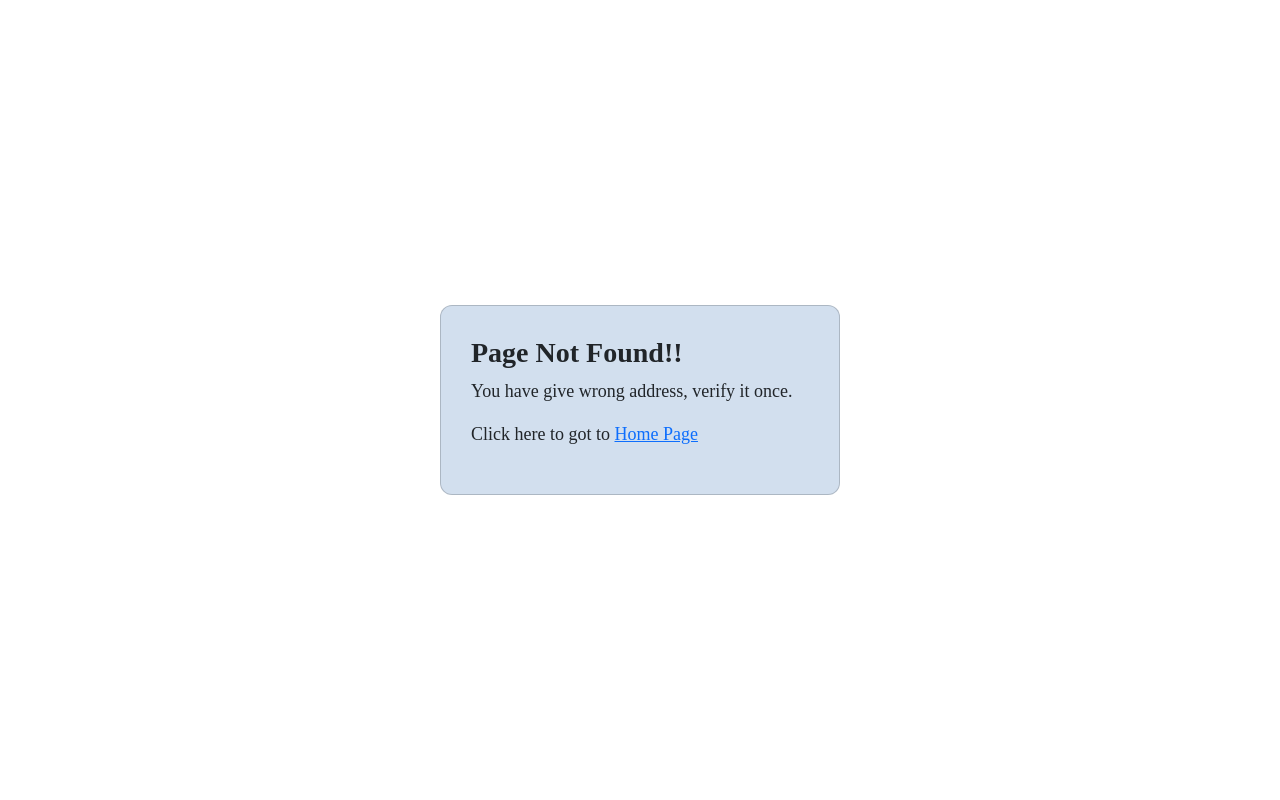
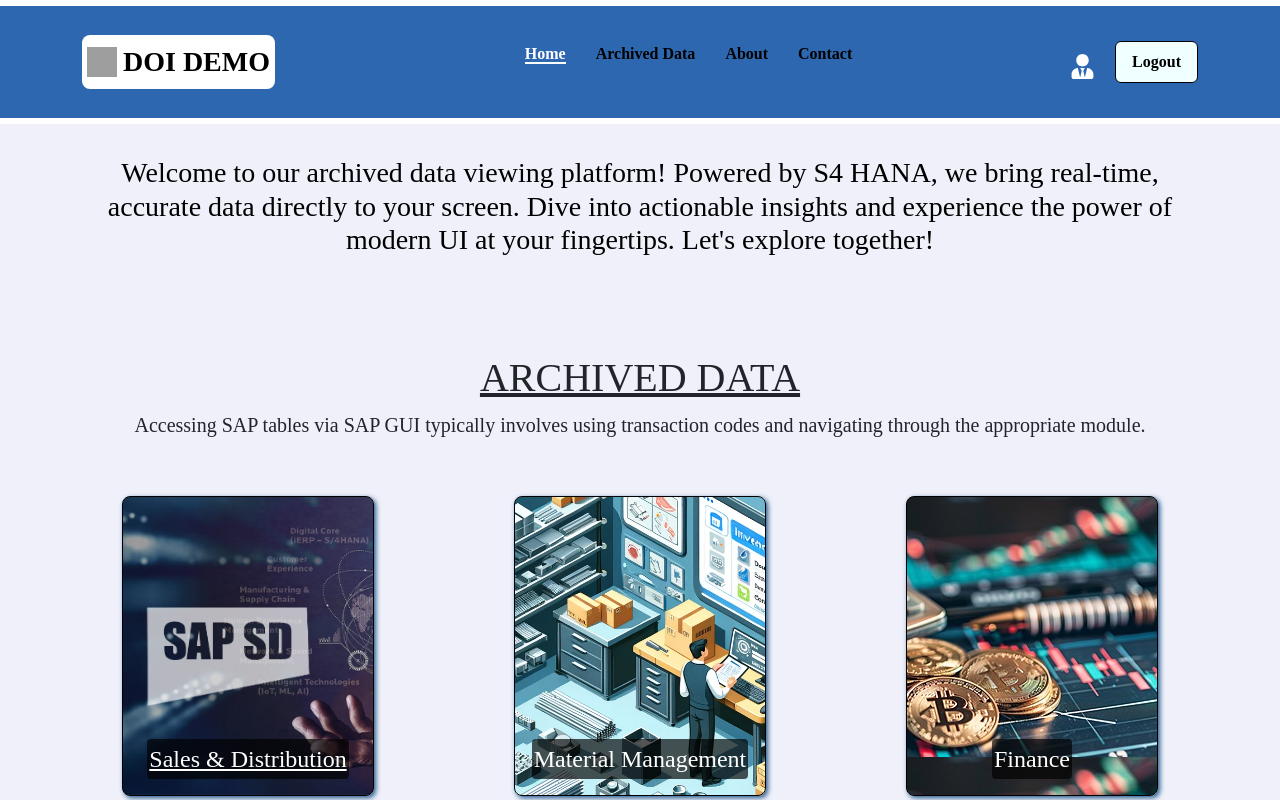
Before and after one commit to RupendraCHA/DOI_DEMO, a React (Vite) app in the folder frontend/: page /home in a window 1280 px wide. Before the commit this address had no page. Shown: the top 800 px of the page. Built offline with nearby package versions, Linux system fonts and the light colour scheme; grey boxes are pictures that could not be loaded.

Commit message:
Changing navigations and archived data access

```diff
--- a/frontend/src/App.jsx
+++ b/frontend/src/App.jsx
@@ -12,15 +12,16 @@ import Home from "./pages/Home/Home";
 import NotFound from "./components/NotFound/NotFound";
 import SapDataModules from "./pages/SapDataModules/SapDataModules";
 import AOS from "./components/AOS/AOS";
+import PurchaseOrder from "./components/PurchaseOrder/PurchaseOrder";
 
 const App = () => {
   return (
     <>
       <Routes>
-        <Route exact path="/" element={<Home />}></Route>
+        <Route exact path="/home" element={<Home />}></Route>
         <Route
           exact
-          path="/signup"
+          path="/"
           element={
             <>
               <Header message="signup" />
@@ -62,7 +63,7 @@ const App = () => {
             </>
           }
         ></Route>
-        <Route path="/aos" element={<AOS />}></Route>
+        <Route path="/purchaseOrder" element={<PurchaseOrder />}></Route>
         <Route path="*" element={<NotFound />}></Route>
       </Routes>
     </>
--- a/frontend/src/components/ExploreOfferings/ExploreOfferings.jsx
+++ b/frontend/src/components/ExploreOfferings/ExploreOfferings.jsx
@@ -3,6 +3,7 @@ import React, { useEffect } from "react";
 import "./ExploreOfferings.css";
 import aos from "aos";
 import "aos/dist/aos.css";
+import { Link } from "react-router-dom";
 
 const ExploreOfferings = () => {
   useEffect(() => {
@@ -26,9 +27,15 @@ const ExploreOfferings = () => {
         <div className="sap-gui-details">
           <div>
             <ul className="data-types">
-              <li className="data-card image1">
-                <p>Sales & Distribution</p>
-              </li>
+              <Link
+                title="click here"
+                to="/sapDataModules"
+                className="data-card image1"
+              >
+                <li>
+                  <p>Sales & Distribution</p>
+                </li>
+              </Link>
               <li className="data-card image2">
                 <p>Material Management</p>
               </li>
--- a/frontend/src/components/Header/Header1.jsx
+++ b/frontend/src/components/Header/Header1.jsx
@@ -49,7 +49,7 @@ const Header = ({ message = "" }) => {
       );
     } else if (message === "login") {
       return (
-        <Link to="/signup">
+        <Link to="/">
           <button>Sign Up</button>
         </Link>
       );
@@ -63,10 +63,20 @@ const Header = ({ message = "" }) => {
           <button onClick={handleLogout}>Logout</button>
         </>
       );
+    } else if (message === "") {
+      return (
+        <>
+          <div className="user-icon-section">
+            <FaUserTie className="user-icon-symbol" />
+            <p className="user-name">{username}</p>
+          </div>
+          <button onClick={handleLogout}>Logout</button>
+        </>
+      );
     }
     return (
       <>
-        <Link to="/signup">
+        <Link to="/">
           <button>Sign Up</button>
         </Link>
         <Link to="/login">
@@ -87,7 +97,7 @@ const Header = ({ message = "" }) => {
       >
         <div className="logo-container">
           <div>
-            <Link to="/" className="website-name-section">
+            <Link to="/home" className="website-name-section">
               <img
                 src="https://res.cloudinary.com/dvxkeeeqs/image/upload/v1727239316/vs_syjood.jpg"
                 className="website-logo"
--- /dev/null
+++ b/frontend/src/components/PurchaseOrder/PurchaseOrder.jsx
@@ -0,0 +1,15 @@
+import React from "react";
+
+const PurchaseOrder = () => {
+  return (
+    <div>
+      <ul>
+        <li>EKKO</li>
+        <li>EKPO</li>
+        <li>SRGBTBREL</li>
+      </ul>
+    </div>
+  );
+};
+
+export default PurchaseOrder;
--- a/frontend/src/pages/Login/Login.jsx
+++ b/frontend/src/pages/Login/Login.jsx
@@ -42,7 +42,7 @@ const Login = () => {
     if (response.data.success === true) {
       localStorage.setItem("token", response.data.token);
       localStorage.setItem("username", response.data.name);
-      navigate("/sapDataModules");
+      navigate("/home");
     } else {
       console.log(response.data);
     }
@@ -117,7 +117,7 @@ const Login = () => {
             <div className="new-here">
               <p>
                 New here ?
-                <Link to="/signup" className="login-link">
+                <Link to="/" className="login-link">
                   <span>Sign Up</span>
                 </Link>
               </p>
--- a/frontend/src/pages/SapDataModules/SapDataModules.jsx
+++ b/frontend/src/pages/SapDataModules/SapDataModules.jsx
@@ -136,12 +136,12 @@ const SapDataModules = () => {
                 </span>
               </li>
             </ul>
-            <ul className="material-section">
+            {/* <ul className="material-section">
               <h3>Material Management</h3>
             </ul>
             <ul className="finance-section">
               <h3>Finance</h3>
-            </ul>
+            </ul> */}
           </div>
           <div className="modules-section section-two">
             {homeText && (
```
Also changed, not shown: frontend/src/components/PurchaseOrder/PurchaseOrder.css (added), 1 other file (tests, documents, lock files or other folders).
